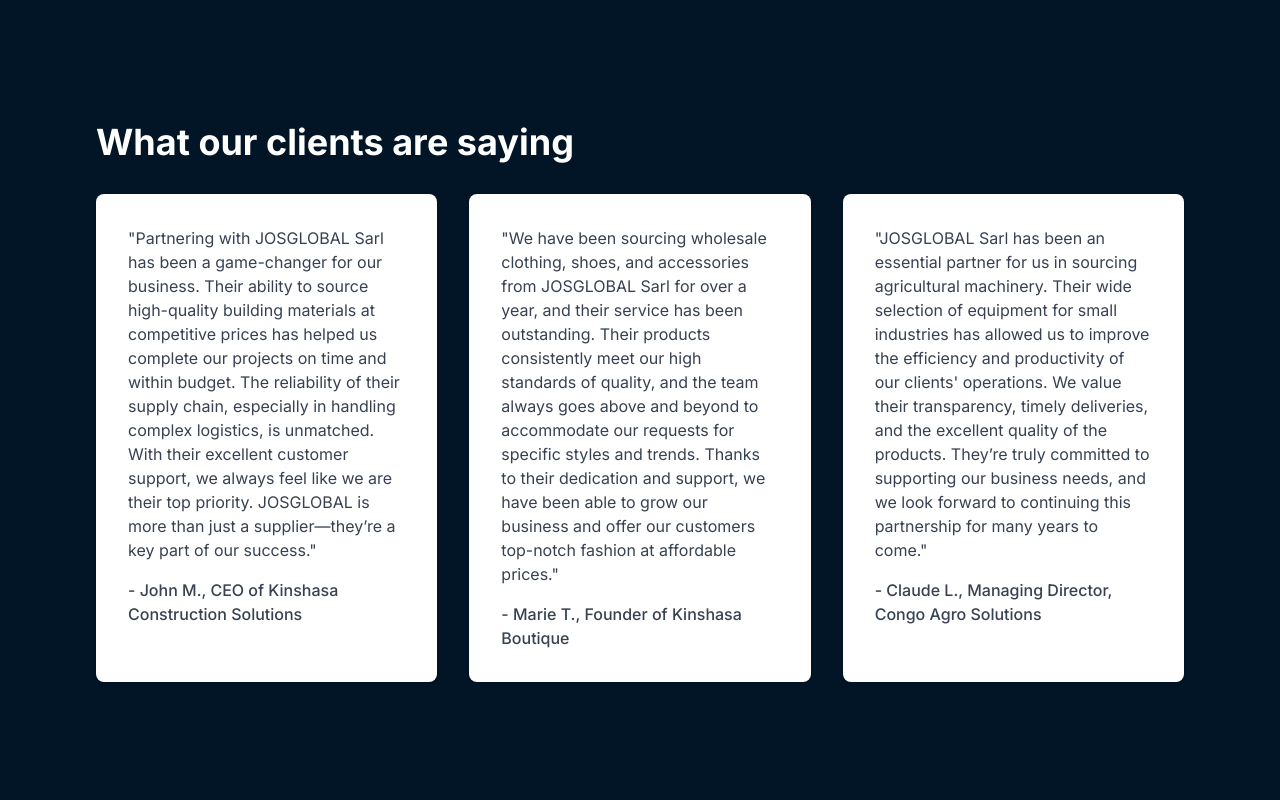
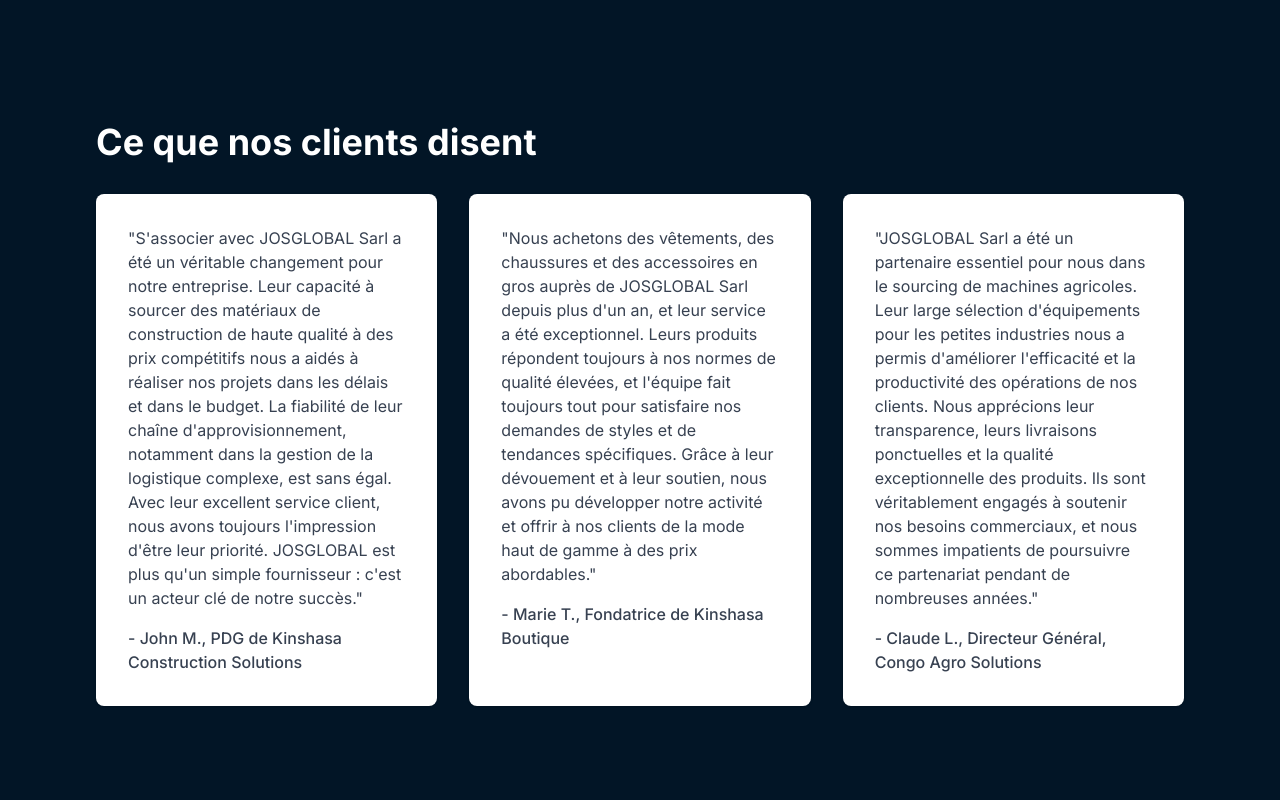
Before and after one commit to AlLubila/josglobal-sarl, a Next.js app: page / in a window 1280 px wide. Shown: the part 3420-4220 px from the top of the page. Built offline with nearby package versions, Linux system fonts and the light colour scheme; no server answers; the database is empty.

Commit message:
Update Testimony.tsx

```diff
--- a/src/components/section/homepage/Testimony.tsx
+++ b/src/components/section/homepage/Testimony.tsx
@@ -9,51 +9,55 @@
       <section className="text-white py-16 my-20">
         <div className="max-w-7xl mx-auto px-4 sm:px-6 lg:px-8">
           <h2 className="text-4xl font-bold mb-8">
-            What our clients are saying
+            Ce que nos clients disent
           </h2>
           <div className="grid grid-cols-1 md:grid-cols-2 lg:grid-cols-3 gap-8">
             <div className="bg-white shadow rounded-lg p-8">
               <p className="text-gray-700 mb-4">
-                "Partnering with JOSGLOBAL Sarl has been a game-changer for our
-                business. Their ability to source high-quality building
-                materials at competitive prices has helped us complete our
-                projects on time and within budget. The reliability of their
-                supply chain, especially in handling complex logistics, is
-                unmatched. With their excellent customer support, we always feel
-                like we are their top priority. JOSGLOBAL is more than just a
-                supplier—they’re a key part of our success."
+                "S'associer avec JOSGLOBAL Sarl a été un véritable changement
+                pour notre entreprise. Leur capacité à sourcer des matériaux de
+                construction de haute qualité à des prix compétitifs nous a
+                aidés à réaliser nos projets dans les délais et dans le
+                budget. La fiabilité de leur chaîne d'approvisionnement,
+                notamment dans la gestion de la logistique complexe, est sans
+                égal. Avec leur excellent service client, nous avons toujours
+                l'impression d'être leur priorité. JOSGLOBAL est plus qu'un
+                simple fournisseur : c'est un acteur clé de notre succès."
               </p>
               <p className="text-gray-700 font-medium">
-                - John M., CEO of Kinshasa Construction Solutions
+                - John M., PDG de Kinshasa Construction Solutions
               </p>
             </div>
             <div className="bg-white shadow rounded-lg p-8">
               <p className="text-gray-700 mb-4">
-                "We have been sourcing wholesale clothing, shoes, and
-                accessories from JOSGLOBAL Sarl for over a year, and their
-                service has been outstanding. Their products consistently meet
-                our high standards of quality, and the team always goes above
-                and beyond to accommodate our requests for specific styles and
-                trends. Thanks to their dedication and support, we have been
-                able to grow our business and offer our customers top-notch
-                fashion at affordable prices."
+                "Nous achetons des vêtements, des chaussures et des
+                accessoires en gros auprès de JOSGLOBAL Sarl depuis plus d'un
+                an, et leur service a été exceptionnel. Leurs produits répondent
+                toujours à nos normes de qualité élevées, et l'équipe fait
+                toujours tout pour satisfaire nos demandes de styles et de
+                tendances spécifiques. Grâce à leur dévouement et à leur
+                soutien, nous avons pu développer notre activité et offrir à
+                nos clients de la mode haut de gamme à des prix abordables."
               </p>
               <p className="text-gray-700 font-medium">
-                - Marie T., Founder of Kinshasa Boutique
+                - Marie T., Fondatrice de Kinshasa Boutique
               </p>
             </div>
             <div className="bg-white shadow rounded-lg p-8">
               <p className="text-gray-700 mb-4">
-                "JOSGLOBAL Sarl has been an essential partner for us in sourcing
-                agricultural machinery. Their wide selection of equipment for
-                small industries has allowed us to improve the efficiency and
-                productivity of our clients' operations. We value their
-                transparency, timely deliveries, and the excellent quality of
-                the products. They’re truly committed to supporting our business
-                needs, and we look forward to continuing this partnership for
-                many years to come."
+                "JOSGLOBAL Sarl a été un partenaire essentiel pour nous dans le
+                sourcing de machines agricoles. Leur large sélection
+                d'équipements pour les petites industries nous a permis
+                d'améliorer l'efficacité et la productivité des opérations de
+                nos clients. Nous apprécions leur transparence, leurs
+                livraisons ponctuelles et la qualité exceptionnelle des
+                produits. Ils sont véritablement engagés à soutenir nos
+                besoins commerciaux, et nous sommes impatients de poursuivre ce
+                partenariat pendant de nombreuses années."
               </p>
-              <p className="text-gray-700 font-medium">- Claude L., Managing Director, Congo Agro Solutions</p>
+              <p className="text-gray-700 font-medium">
+                - Claude L., Directeur Général, Congo Agro Solutions
+              </p>
             </div>
           </div>
         </div>
```
